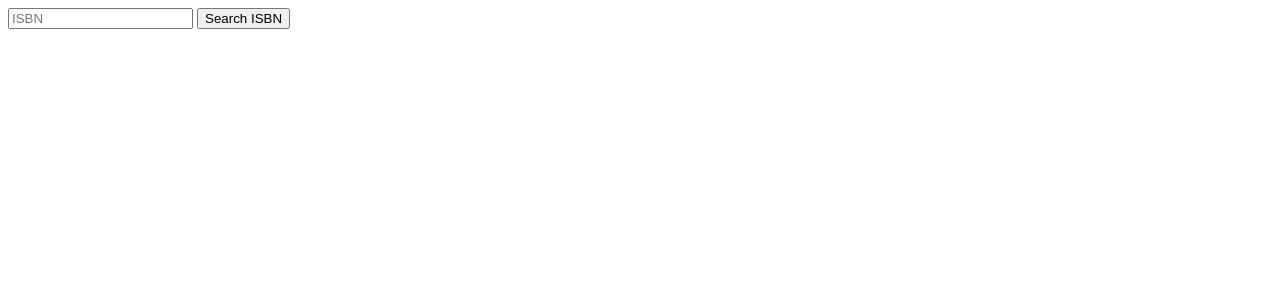
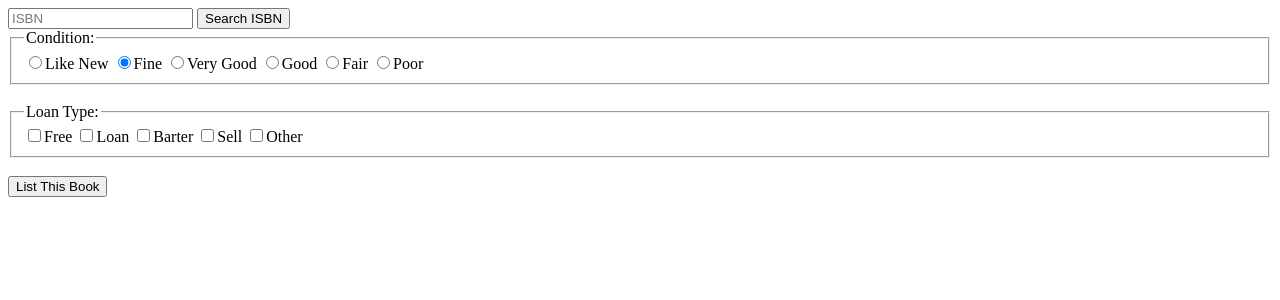
Before and after one commit to HomeSchoolPromKing/Book-Share, a PHP site: page /list_book.php in a window 1280 px wide. Shown: the top 300 px of the page. Run offline with PHP 8.4, Linux system fonts and the light colour scheme.

Commit message:
edited css so it displays form

```diff
--- a/list_book.php
+++ b/list_book.php
@@ -14,9 +14,7 @@ TODO: redirect if not logged in
         <meta name="viewport" content="width=device-width, initial-scale=1.0">
         <meta charset="UTF-8">
         <style>
-            #options {
-                display: none;
-            }
+
         </style>
         <link href="CSS/styles" rel="stylesheet">
         <script src="https://code.jquery.com/jquery-1.12.4.min.js"></script>
```
